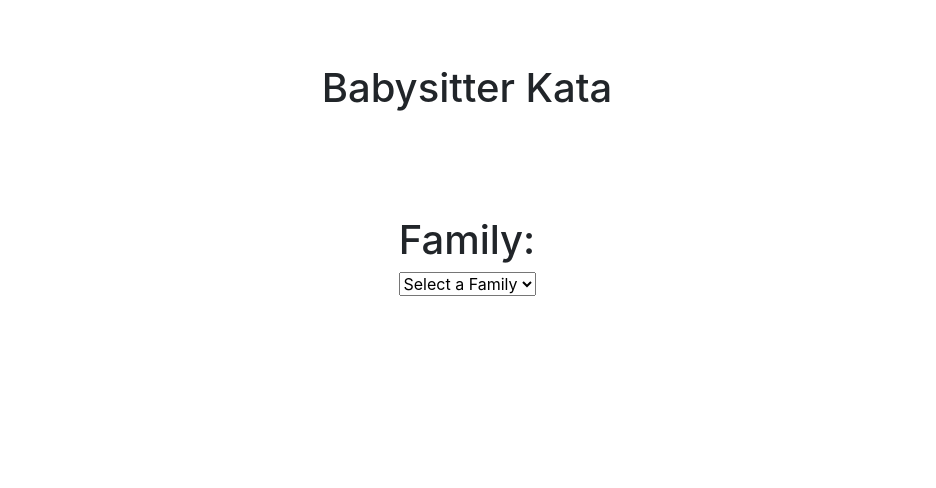
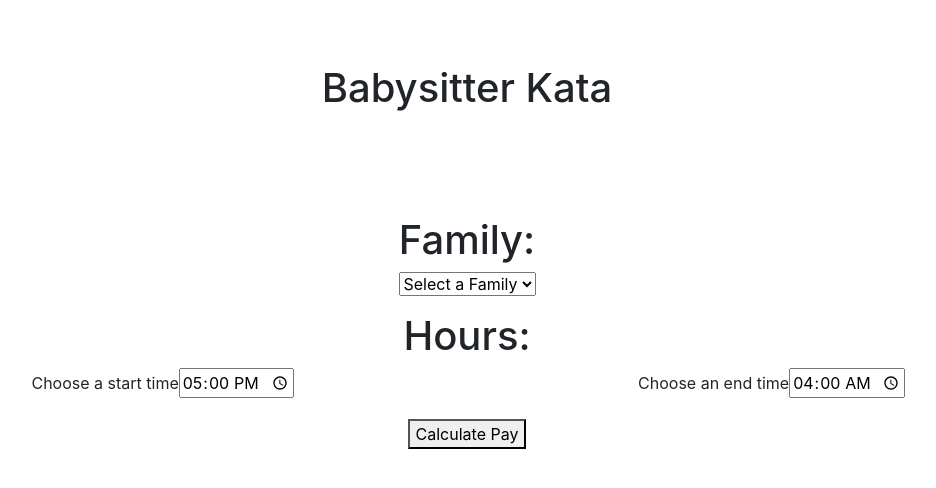
Before and after one commit to anonymokata/158e5ed4-2e46-11ea-8e41-3e128cb21645, a React (Create React App) app in the folder babysitter-kata/: page / in a window 1280 px wide. Shown: the top 488 px of the page, without its empty margins (173-1109 px from the left). Built offline with nearby package versions, Linux system fonts and the light colour scheme.

Commit message:
First Hours test completed

```diff
--- a/babysitter-kata/src/App.css
+++ b/babysitter-kata/src/App.css
@@ -37,3 +37,8 @@
     transform: rotate(360deg);
   }
 }
+
+.timeForm {
+  display: flex;
+  flex-wrap: wrap;
+}
--- a/babysitter-kata/src/App.js
+++ b/babysitter-kata/src/App.js
@@ -1,14 +1,26 @@
-import React from 'react';
+import React, { useState } from 'react';
 import './App.css';
 import Family from './components/Family'
+import Hours from './components/Hours'
 
 function App() {
+  const [start, setStart] = useState('');
+  const [end, setEnd] = useState('');
+  const [day, setDay] = useState(0);
+  function handleClick(event) {
+    event.preventDefault()
+    console.log('start', document.getElementById('startTime').value > '17:00')
+    // if (document.getElementById('startTime').value >)
+    setStart(document.getElementById('startTime').value)
+    console.log('end', document.getElementById('endTime').value)
+  };
   return (
     <div className="App">
       <header className="jumbotron bg-white">
         <h1>Babysitter Kata</h1>
       </header>
       <Family />
+      <Hours handleClick={handleClick} />
     </div>
   );
 }
--- a/babysitter-kata/src/components/Family.js
+++ b/babysitter-kata/src/components/Family.js
@@ -16,7 +16,7 @@ class Family extends Component {
     // }
     render() {
         return (
-            <div className='row'>
+            <div className='row m-3'>
                 <h1 className='col-12'>Family:</h1>
                 <div className="dropdown col-12">
                     <select>
--- a/babysitter-kata/src/components/Hours.js
+++ b/babysitter-kata/src/components/Hours.js
@@ -0,0 +1,48 @@
+import React, { useState, useEffect } from 'react'
+
+function Hours(props) {
+
+
+    return (
+        <div className='row m-3'>
+            <h1 className='col-12'>Hours:</h1>
+            <form className='col-12 timeForm'>
+                <div className="col-6 form-group">
+                    <label htmlFor="formControlRange">Choose a start time</label>
+                    <input type="time" id="startTime" min='17:00' value='17:00' required />
+                </div>
+                <div className="col-6 form-group">
+                    <label htmlFor="formControlRange">Choose an end time</label>
+                    <input type="time" id="endTime" max='04:00' value='04:00' required />
+                </div>
+                <div className='col-12'>
+                    <button onClick={props.handleClick} title='Calculate'>Calculate Pay</button>
+                </div>
+            </form>
+        </div>
+    )
+}
+
+// class Hours extends Component {
+//     constructor(props) {
+//         super(props)
+//         this.state = {
+//             hours: []
+//         }
+//     }
+//     render() {
+//         return (
+//             <div className='row m-3'>
+//                 <h1 className='col-12'>Hours:</h1>
+//                 <form className='col-12 slider'>
+//                     <div class="form-group">
+//                         <label for="formControlRange">Example Range input</label>
+//                         <input type="range" class="form-control-range" id="formControlRange" />
+//                     </div>
+//                 </form>
+//             </div>
+//         )
+//     }
+// }
+
+export default Hours
```
Also changed, not shown: 1 other file (tests, documents, lock files or other folders).
